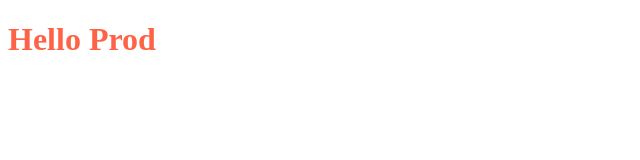
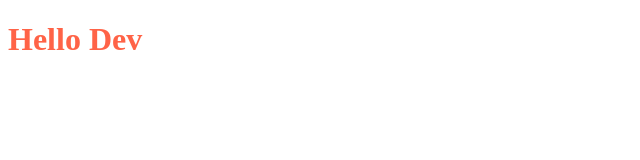
Before and after one commit to tdimnet/front-dd, a plain HTML site: page index.html in a window 1280 px wide. Shown: the full height of the page, 0-640 px from the left. Drawn offline with Linux system fonts and the light colour scheme.

Commit message:
Complete the code for the dev branch

```diff
--- a/index.html
+++ b/index.html
@@ -4,6 +4,6 @@
         <link rel="stylesheet" href="./style.css" />
     </head>
     <body>
-        <h1>Hello Prod</h1>
+        <h1>Hello Dev</h1>
     </body>
 </html>
```
